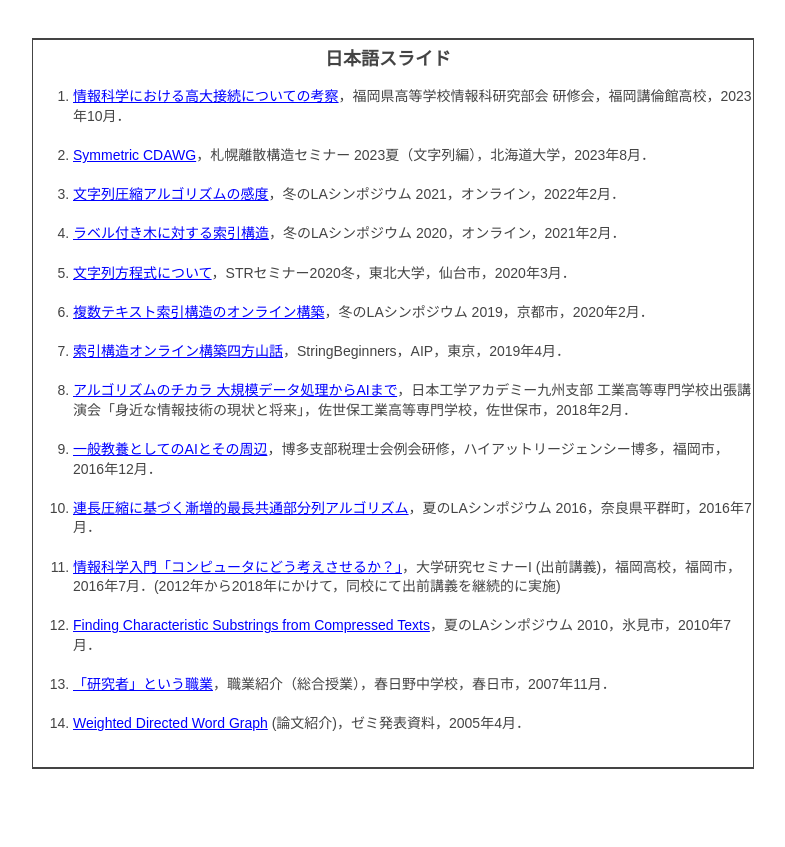
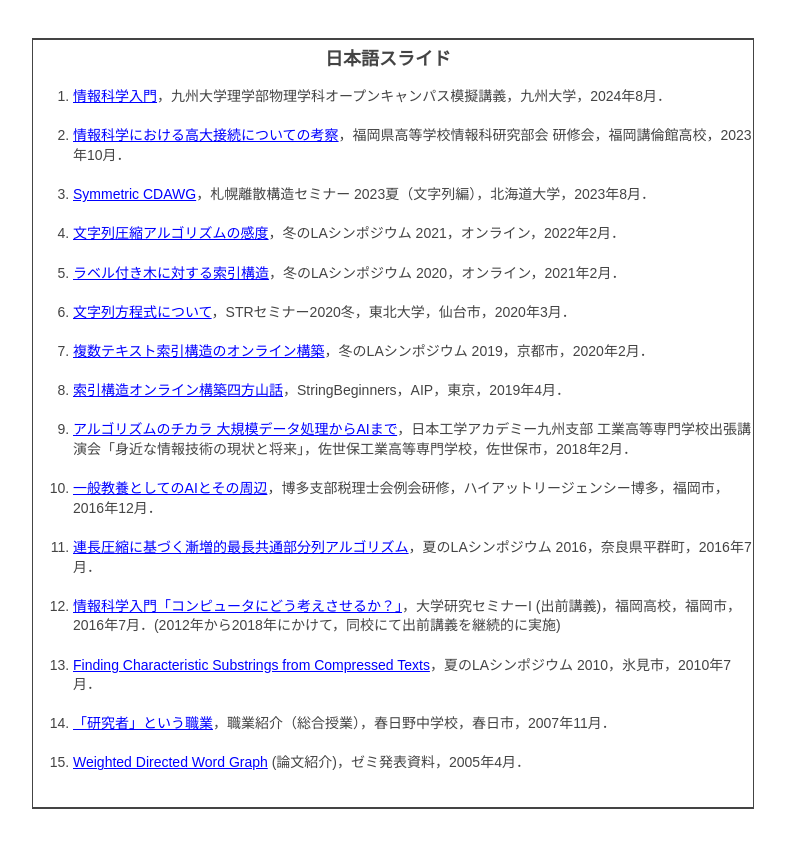
Before and after one commit to shunsuke-inenaga/shunsuke-inenaga.github.io, a plain HTML site: page slides.html in a window 1280 px wide. Shown: the part 1753-2600 px from the top of the page, without its empty margins (247-1032 px from the left). Before the commit the page ends 2562 px from the top, so only its background shows below. Drawn offline with Linux system fonts and the light colour scheme.

Commit message:
Open Campus 2024

```diff
--- a/slides.html
+++ b/slides.html
@@ -210,6 +210,8 @@ grammar-based text compression</a>, Tutorial on Combinatorial Methods for String
 
 <ol>
 
+  <li><a href="./slides/OpenCampus2024.pdf">情報科学入門</a>，九州大学理学部物理学科オープンキャンパス模擬講義，九州大学，2024年8月．<br><br></li>
+
   <li><a href="./slides/Fukuoka_HighSchool_seminar_20231027_inenaga.pdf">情報科学における高大接続についての考察</a>，福岡県高等学校情報科研究部会 研修会，福岡講倫館高校，2023年10月．<br><br></li>
 
   <li><a href="./slides/Hokkaido_U_seminar_20230821.pdf">Symmetric CDAWG</a>，札幌離散構造セミナー 2023夏（文字列編），北海道大学，2023年8月．<br><br></li>
```
Also changed, not shown: 1 other file.
